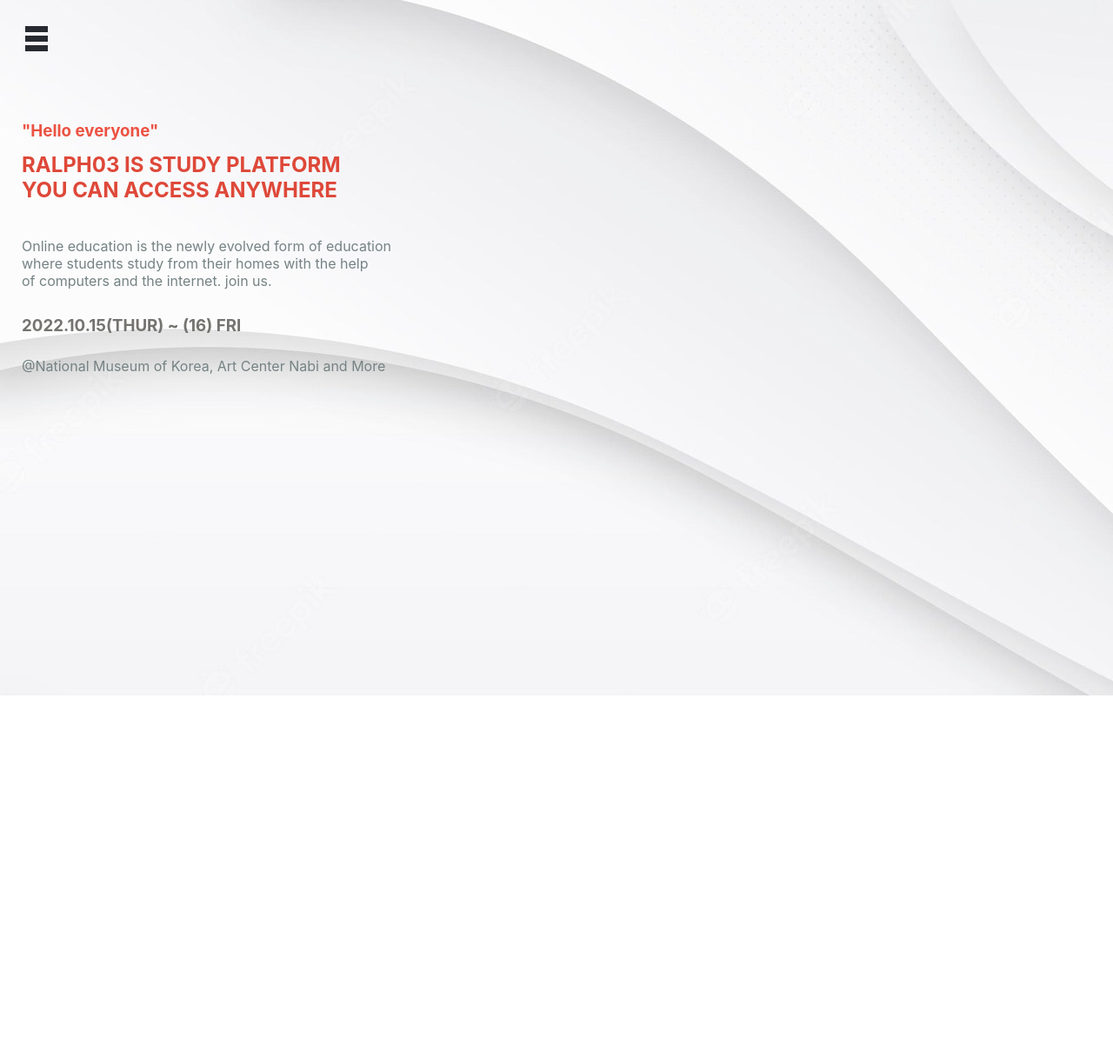
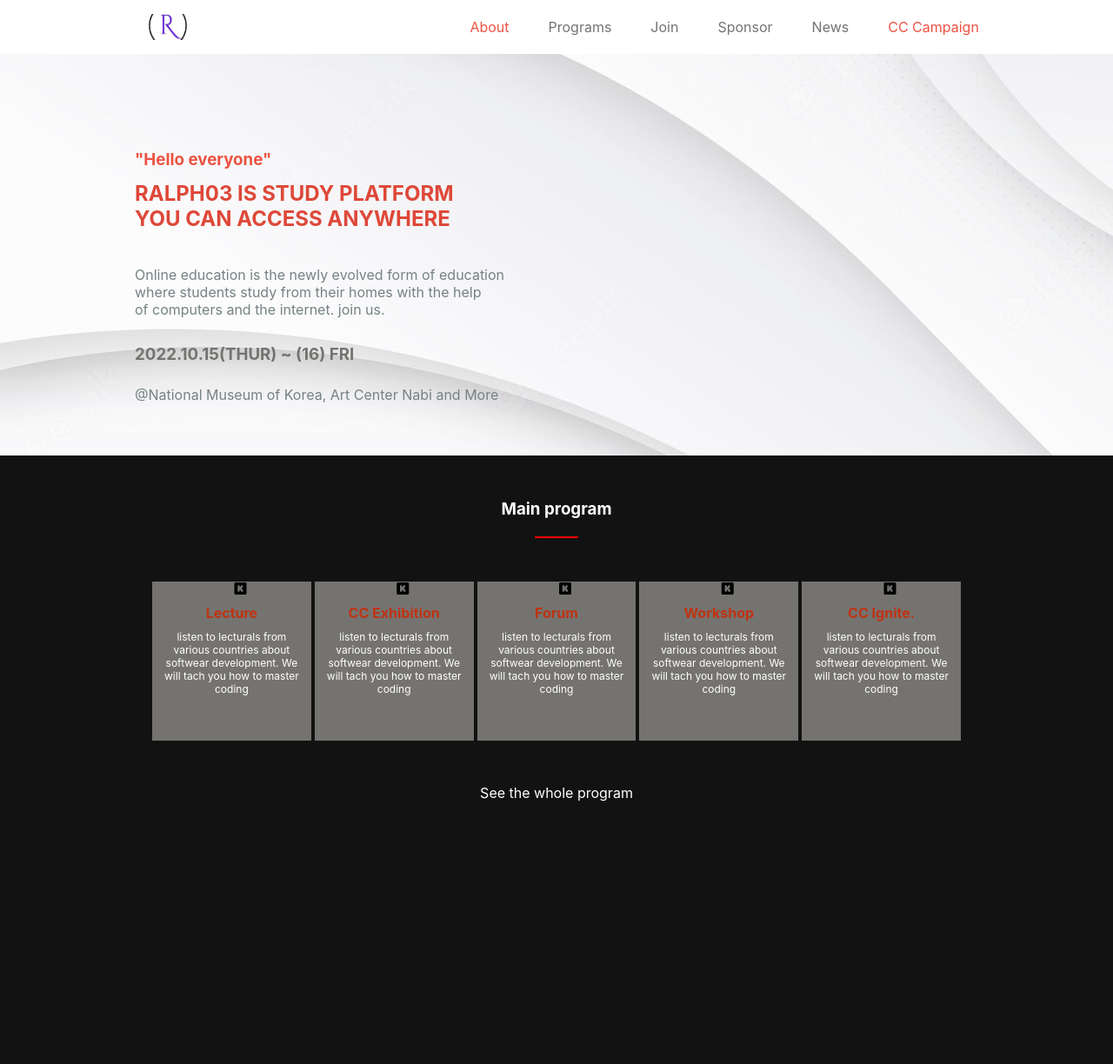
Before and after one commit to eerapheal/capstone-project1, a website: page index.html in a window 1280 px wide. Shown: the whole page at 87% size. Before the commit the page ends 800 px from the top, so only its background shows below. Drawn offline with Linux system fonts and the light colour scheme.

Commit message:
Media query @ min-width 768 added for desktop sersion

```diff
--- a/index.html
+++ b/index.html
@@ -5,10 +5,22 @@
     <meta http-equiv="X-UA-Compatible" content="IE=edge">
     <meta name="viewport" content="width=device-width, initial-scale=1.0">
     <link rel="stylesheet" href="./style.css">
+    <link rel="stylesheet" href="https://cdnjs.cloudflare.com/ajax/libs/font-awesome/6.2.0/css/all.min.css" integrity="sha512-xh6O/CkQoPOWDdYTDqeRdPCVd1SpvCA9XXcUnZS2FmJNp1coAFzvtCN9BmamE+4aHK8yyUHUSCcJHgXloTyT2A==" crossorigin="anonymous" referrerpolicy="no-referrer" />
     <title>module one Capstone project.</title>
 </head>
 <body>
   <header>
+    <div class="nav-item-desk">
+      <img src="./images/ralph.jpg"  width ="78" height="30px" alt="logo">
+      <div class="nav-items">
+      <a class="nav-link1" href="#">About</a>
+      <a class="nav-link" href="#a">Programs</a>
+      <a class="nav-link" href="#contactt">Join</a>
+      <a class="nav-link" href="#contactt">Sponsor</a>
+      <a class="nav-link" href="#contactt">News</a>
+      <a class="nav-link6" href="#contactt">CC Campaign</a>
+    </div>
+    </div>
    <nav>
     <div id="nav-bar">
       <div class="nav-item">
@@ -35,7 +47,64 @@
       <h3 class="date">2022.10.15(THUR) ~ (16) FRI</h3>
         <P class="first-body">@National Museum of Korea, Art Center Nabi and More</P>
     </section>
-<section class="me">
+<section class="mes">
+  <div >
+    <div class="main-div">
+      <h3 class="main-program">
+        Main program
+      </h3>
+      <hr class="line1">
+    </div>
+    <div class="maindiv-top">
+    <div class ="main-pro">
+      <i class="fa-brands fa-kickstarter mee"></i>
+    <h4 class="pro-topic">
+      Lecture
+    </h4>
+    <p class="pro-msg">
+      listen to lecturals from various countries about softwear development. We will tach you how to master coding
+    </p>
+    </div>
+    <div class ="main-pro">
+      <i class="fa-brands fa-kickstarter mee"></i>
+    <h4 class="pro-topic">
+      CC Exhibition
+    </h4>
+    <p class="pro-msg">
+      listen to lecturals from various countries about softwear development. We will tach you how to master coding
+    </p>
+    </div>
+    <div class ="main-pro">
+      <i class="fa-brands fa-kickstarter mee"></i>
+    <h4 class="pro-topic">
+      Forum
+    </h4>
+    <p class="pro-msg">
+      listen to lecturals from various countries about softwear development. We will tach you how to master coding
+    </p>
+    </div>
+    <div class ="main-pro">
+      <i class="fa-brands fa-kickstarter mee"></i>
+    <h4 class="pro-topic">
+      Workshop
+    </h4>
+    <p class="pro-msg">
+      listen to lecturals from various countries about softwear development. We will tach you how to master coding
+    </p>
+    </div>
+    <div class ="main-pro">
+      <i class="fa-brands fa-kickstarter mee"></i>
+    <h4 class="pro-topic">
+      CC Ignite.
+    </h4>
+    <p class="pro-msg">
+      listen to lecturals from various countries about softwear development. We will tach you how to master coding
+    </p>
+    </div>
+  </div>
+  </div>
+  <button class="mobile" >JOIN US LIVE</button>
+  <label class="desktop" >See the whole program</label>
 
 </section>
   </main>
--- /dev/null
+++ b/package.json
@@ -0,0 +1,5 @@
+{
+  "devDependencies": {
+    "hint": "^7.1.2"
+  }
+}
--- a/style.css
+++ b/style.css
@@ -21,8 +21,8 @@ body {
   top: 48px;
   flex-direction: column;
   background-color: #e6e1df;
-  width: 100vw;
-  height: 100vh;
+  width: 100%;
+  height: 100%;
   text-align: center;
 
 }
@@ -82,15 +82,68 @@ body {
   color: #758283;
   padding-top: 25px;
 }
-.me {
-  background-image: url(./images/imageshbh.jpg);
-  background-size: cover;
-  background-repeat: no-repeat;
+
+.mes {
+  background-color: #131212;
+  padding: 0 20px;
+ min-height: 700px;
+}
+
+.main-div {
+  display: flex;
+  align-items: center;
+  justify-content: center;
+  flex-direction: column;
+}
+.main-program {
+  display: flex;
+  justify-content: center;
+  color: #fff;
+  margin-top:50px;
+  margin-bottom:20px;
+}
+
+.line1 {
+  border: 1px solid #f00;
+  width: 50px;
+  margin-bottom: 35px;
+}
+
+.main-pro {
+  display: flex;
+  flex-direction: row;
+  margin-top:15px;
+  align-items: center;
+  background-color: #757370;
+  box-shadow: #757370;
+  /* margin: 0 5px; */
+}
+
+.mee {
+  padding-left: 20px;
+  justify-content: center;
+  display: flex;
+  align-items: center;
+}
+
+.pro-topic {
+  color: #bf3312;
+  padding: 0 25px;
+}
+
+.pro-msg {
+  padding-right: 40px;
+  color: #fff;
 }
 
 
 
-
+.nav-item-desk {
+  display: none;
+}
+.desktop {
+  display:none;
+}
 
 @media (max-width: 768px) {
   .hamburger {
@@ -111,4 +164,100 @@ body {
     transform: translateY(-11px) rotate(-45deg);
     background-color: #918d8e;
   }
+
+  .mobile {
+    display: flex;
+    justify-content: center;
+   width: 100px;
+   height: 42px;
+    background-color: #bf3312;
+    color: #fff;
+    border: none;
+    margin: 0 35%;
+    align-items: center;
+
+  }
 }
+
+@media (min-width: 768px) {
+  #nav-bar {
+    display: none;
+  }
+
+  .mobile {
+     display:none;
+  }
+
+  .nav-item-desk {
+    display: flex;
+    justify-content: space-around;
+    align-items: center;
+    flex-direction: row;
+    text-align: center;
+    height: 62px;
+    background-color: #fff;
+  }
+
+  .nav-items {
+    display: flex;
+    gap: 45px;
+  }
+
+  .nav-link1 {
+    color: #ec5242;
+  }
+
+  .nav-link6 {
+    color: #ec5242;
+  }
+  .nav-link {
+    color: #757370;
+  }
+
+  .first-sction {
+
+    padding: 60px 155px;
+  }
+
+  .hello {
+    color: #ec5242;
+    padding-top: 50px;
+
+  }
+
+  .ralph {
+    color: #de4839;
+    padding-top: 13px;
+  }
+
+  .maindiv-top {
+    display: flex;
+    align-items: center;
+    justify-content: center;
+    flex-direction: row;
+    gap :4px;
+    padding: 0 155px;
+  }
+
+  .main-pro {
+    display: flex;
+    flex-direction: column;
+    text-align: center;
+    height: 183px;
+    gap: 10px;
+    padding: 0 10px;
+  }
+
+  .pro-msg {
+    color: #fff;
+    padding-right: 0px;
+    font-size: 12px;
+  }
+
+  .desktop {
+    display: flex;
+    color: #fff;
+    justify-content: center;
+    padding-top: 50px;
+  }
+}
```
Also changed, not shown: .eslintrc.json (added), .github/workflows/linters.yml (added), .stylelintrc.json (added), images/ralph.jpg (added), 3 other files.
